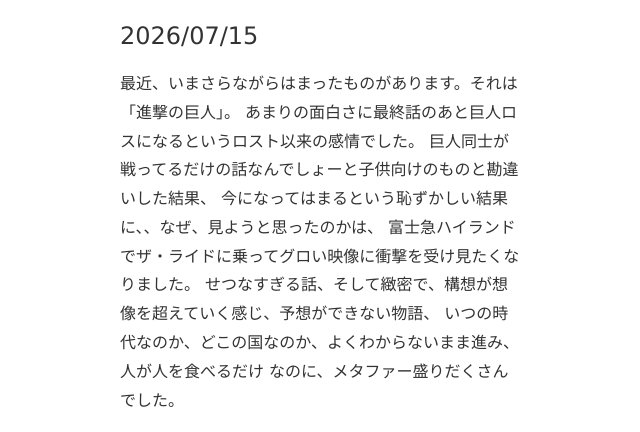
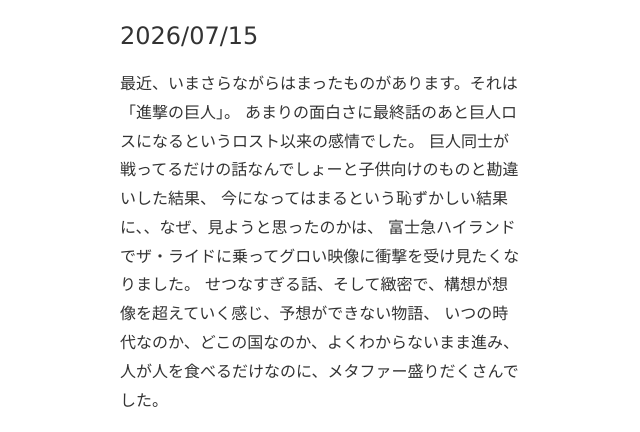
Before and after one commit to melulu777/melulu777.github.io, a plain HTML site: page index.html in a window 1280 px wide. Shown: the part 329-761 px from the top of the page, 320-960 px from the left. Drawn offline with Linux system fonts and the light colour scheme.

Commit message:
Update index.html

```diff
--- a/index.html
+++ b/index.html
@@ -69,8 +69,7 @@
             今になってはまるという恥ずかしい結果に、、なぜ、見ようと思ったのかは、
             富士急ハイランドでザ・ライドに乗ってグロい映像に衝撃を受け見たくなりました。
             せつなすぎる話、そして緻密で、構想が想像を超えていく感じ、予想ができない物語、
-            いつの時代なのか、どこの国なのか、よくわからないまま進み、人が人を食べるだけ
-            なのに、メタファー盛りだくさんでした。
+            いつの時代なのか、どこの国なのか、よくわからないまま進み、人が人を食べるだけなのに、メタファー盛りだくさんでした。
           </p>
 
 
```
